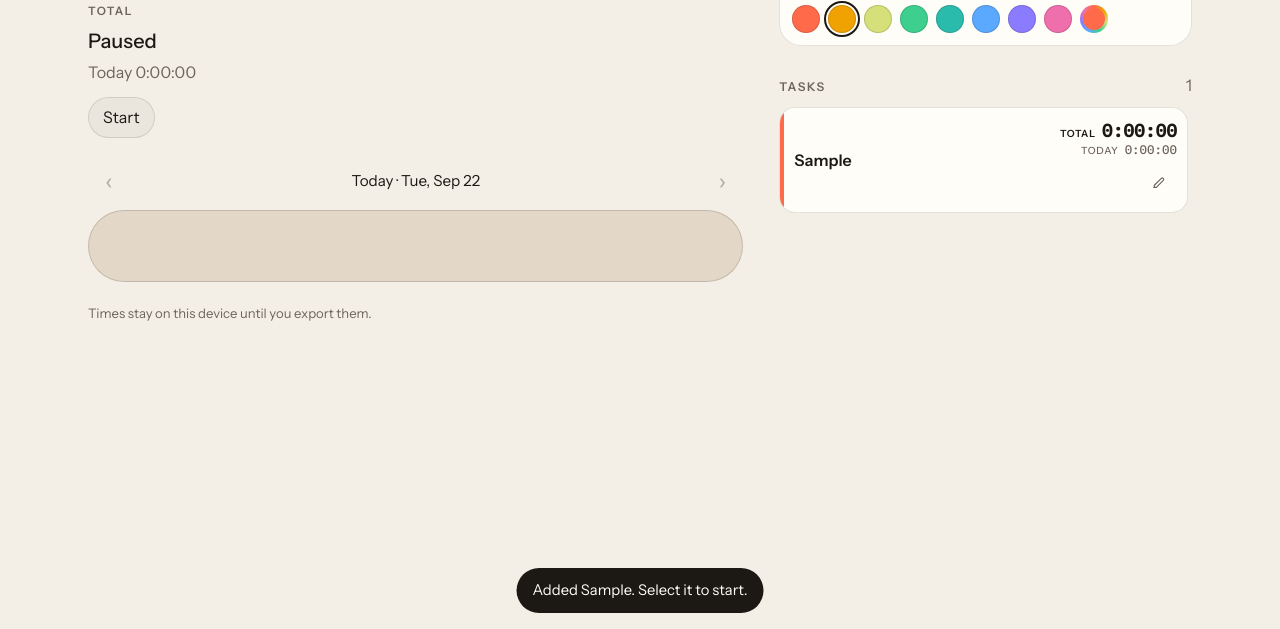
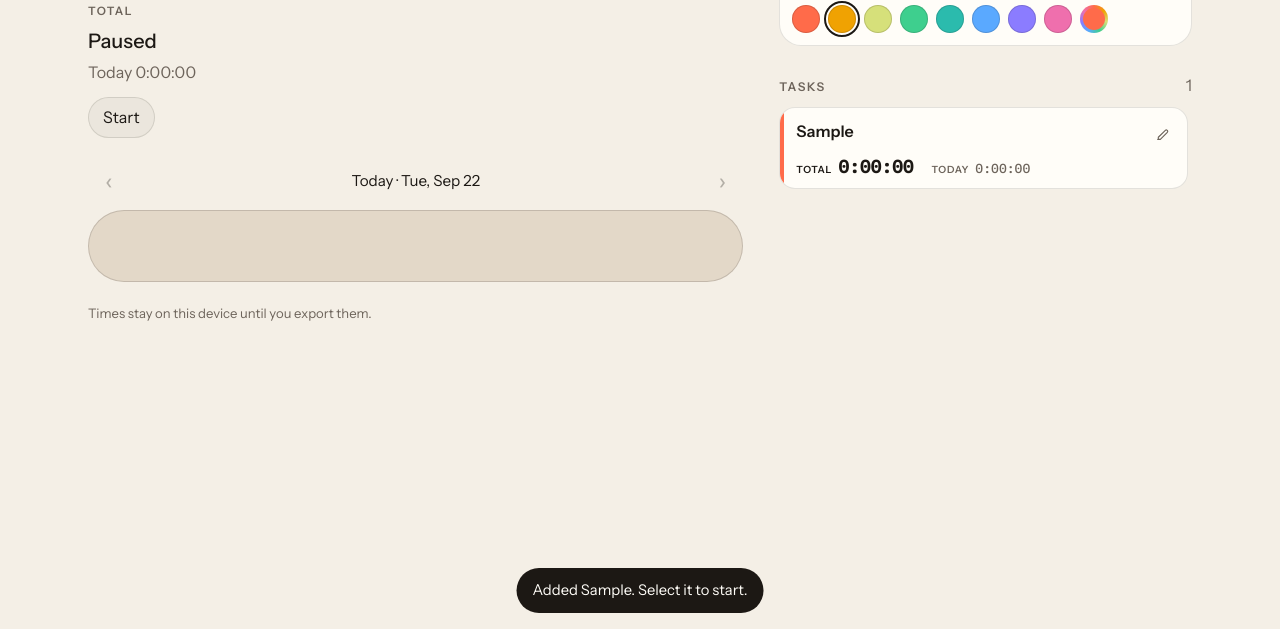
Before and after one commit to luisreyes/strand, a website with bundled scripts: page index.html in a window 1280 px wide. Both pictures are taken after typing "Sample" into the empty fields and a click on the button 1153 px from the left and 137 px from the top of the page. Shown: the part 171-800 px from the top of the page. Built offline with nearby package versions, Linux system fonts and the light colour scheme.

Commit message:
Line up each task pill into a clearer stack.
The name and edit sit on the first row. Today and total share the row below, with the clock's choice kept larger and bold.

```diff
--- a/css/app.css
+++ b/css/app.css
@@ -679,7 +679,7 @@ input[type="color"]::-moz-color-swatch {
   background: var(--bg-2);
   border: 1px solid var(--line);
   border-radius: 16px;
-  padding: 12px 10px 12px 14px;
+  padding: 12px 8px 12px 16px;
   min-width: 0;
   overflow: hidden;
   transition: transform 440ms cubic-bezier(.22, .9, .3, 1), background-color 220ms ease, border-color 220ms ease;
@@ -706,10 +706,16 @@ input[type="color"]::-moz-color-swatch {
 }
 
 .task-body {
-  display: flex;
-  align-items: stretch;
+  display: grid;
   gap: 8px;
   width: 100%;
+  min-width: 0;
+}
+
+.task-top {
+  display: flex;
+  align-items: flex-start;
+  gap: 4px;
   min-width: 0;
 }
 
@@ -815,25 +821,18 @@ input[type="color"]::-moz-color-swatch {
   overflow: hidden;
 }
 
-.task-side {
-  display: flex;
-  flex-direction: column;
-  align-items: flex-end;
-  justify-content: space-between;
-  gap: 6px;
-}
-
 .task-times {
   display: flex;
-  flex-direction: column;
-  align-items: flex-end;
-  gap: 1px;
+  flex-wrap: wrap;
+  align-items: baseline;
+  gap: 4px 18px;
 }
 
 .task-figure {
-  display: flex;
+  display: inline-flex;
   align-items: baseline;
   gap: 6px;
+  min-width: 0;
   color: var(--muted);
   font-weight: 500;
 }
@@ -842,14 +841,15 @@ input[type="color"]::-moz-color-swatch {
   font-size: 0.62rem;
   letter-spacing: 0.08em;
   text-transform: uppercase;
+  font-weight: 600;
 }
 
 .task-figure-value {
   font-family: var(--mono);
   font-variant-numeric: tabular-nums;
-  font-size: 0.78rem;
+  font-size: 0.82rem;
   font-weight: 500;
-  line-height: 1.2;
+  line-height: 1;
   transition: font-size 320ms cubic-bezier(.22, .9, .3, 1);
 }
 
@@ -866,8 +866,10 @@ input[type="color"]::-moz-color-swatch {
 }
 
 .icon-btn {
-  width: 36px;
-  height: 36px;
+  width: 32px;
+  height: 32px;
+  margin-top: -2px;
+  flex: none;
   border: 0;
   border-radius: 10px;
   background: transparent;
--- a/js/main.js
+++ b/js/main.js
@@ -512,8 +512,6 @@ function createTaskRow(task) {
     else requestStart(id);
   });
 
-  const side = document.createElement("div");
-  side.className = "task-side";
   const times = document.createElement("div");
   times.className = "task-times";
   times.append(createTimeFigure("total", "Total"), createTimeFigure("today", "Today"));
@@ -525,10 +523,12 @@ function createTaskRow(task) {
     closeConfirm();
     openEditor(item.dataset.id);
   });
-  side.append(times, edit);
+  const top = document.createElement("div");
+  top.className = "task-top";
+  top.append(main, edit);
   const body = document.createElement("div");
   body.className = "task-body";
-  body.append(main, side);
+  body.append(top, times);
 
   const confirm = document.createElement("div");
   confirm.className = "task-confirm";
--- a/sw.js
+++ b/sw.js
@@ -1,4 +1,4 @@
-const CACHE = "strand-v16";
+const CACHE = "strand-v17";
 const SHELL = [
   "./",
   "./index.html",
```
